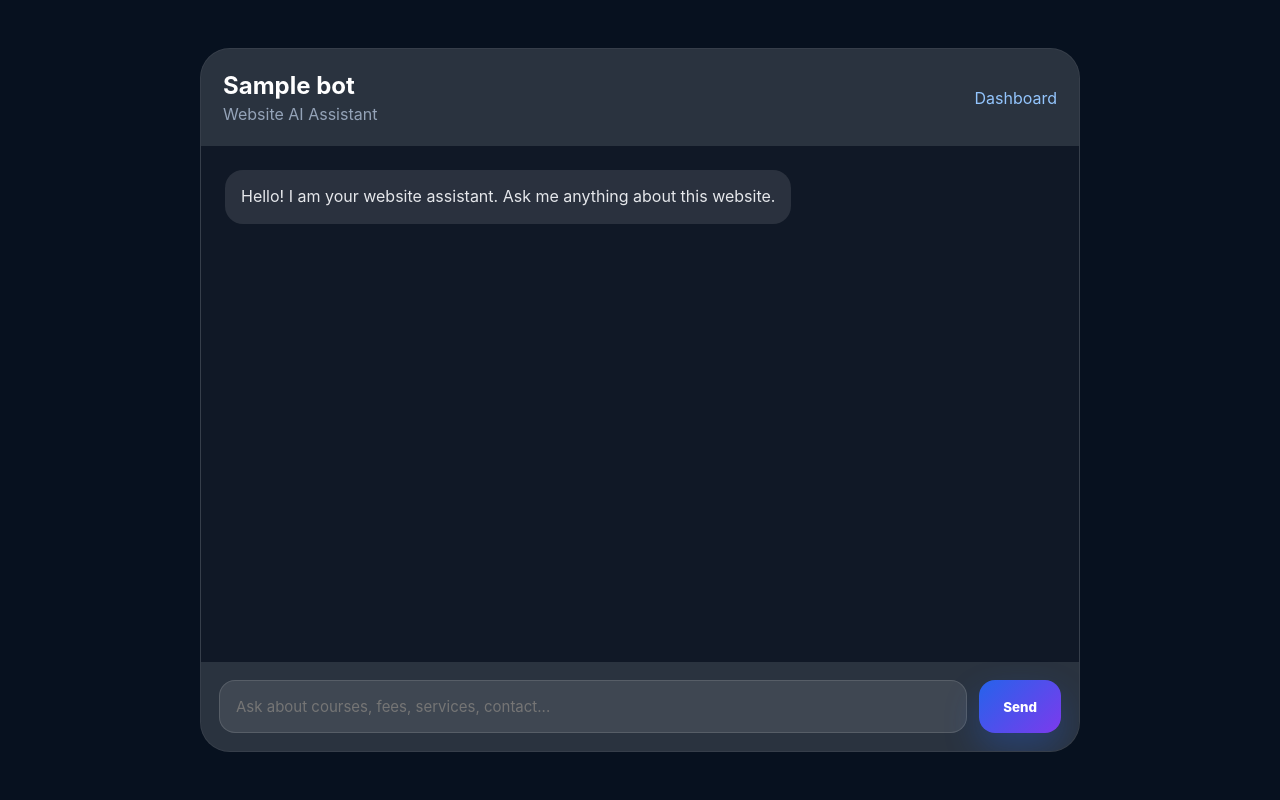
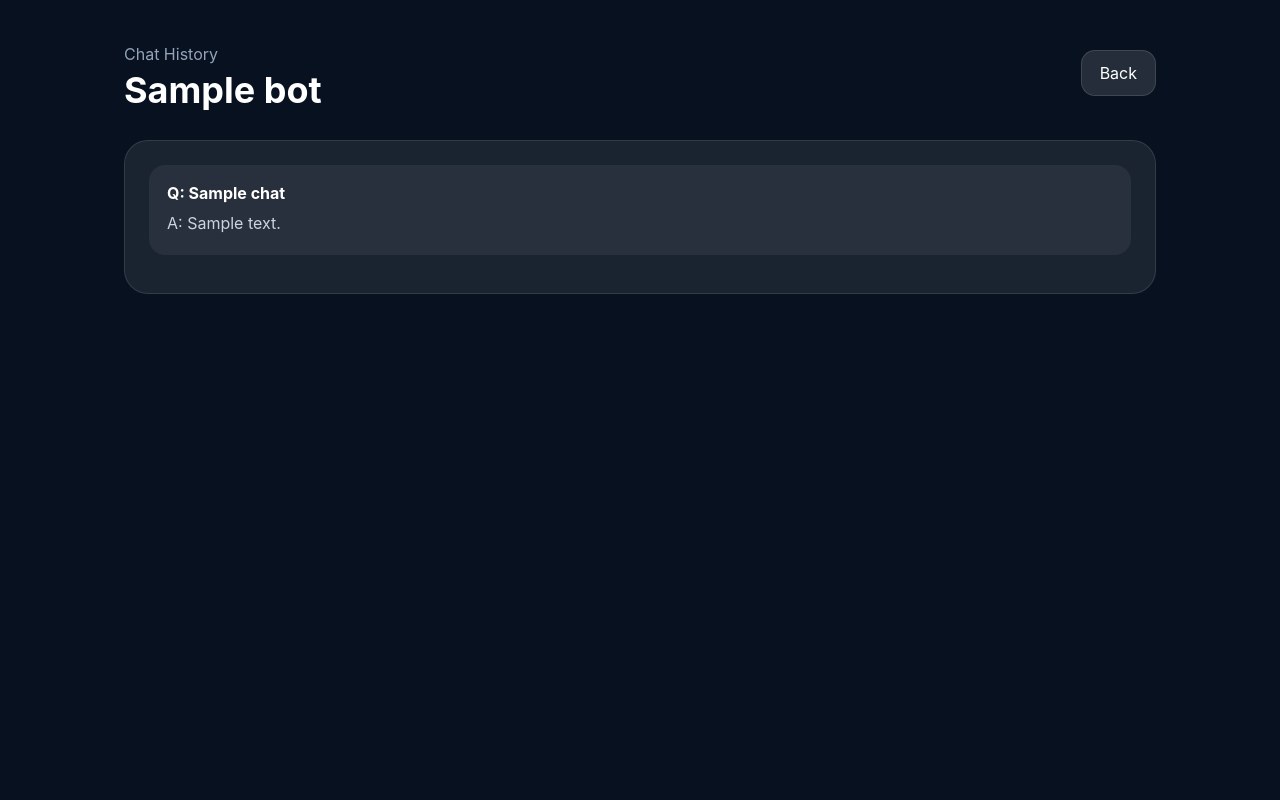
Before and after one commit to nilamtandel-spec/autobot-builder-premium, a Flask app: template templates/histoty.html in a window 1280 px wide. Run offline with Flask 3, Linux system fonts and the light colour scheme; the template is opened without the code that fills it: most values are stand-ins (such as "Sample title", 1, 10 or a date in 2020).

Commit message:
Update histoty.html

```diff
--- a/templates/histoty.html
+++ b/templates/histoty.html
@@ -2,72 +2,36 @@
 <html lang="en">
 <head>
     <meta charset="UTF-8">
-    <title>{{ bot.title }} Chatbot</title>
-    <meta name="viewport" content="width=device-width, initial-scale=1.0">
+    <title>Chat History</title>
     <link rel="stylesheet" href="/static/style.css">
 </head>
-<body class="chat-body">
-    <div class="chat-shell">
-        <div class="chat-header">
-            <div>
-                <h2>{{ bot.title }}</h2>
-                <p>Website AI Assistant</p>
-            </div>
-            <a href="/dashboard/{{ bot_id }}">Dashboard</a>
+<body>
+
+<div class="main-panel full">
+
+    <div class="topbar">
+        <div>
+            <p class="muted">Chat History</p>
+            <h1>{{ bot.title }}</h1>
         </div>
 
-        <div id="chatBox" class="chat-box">
-            <div class="message bot">
-                Hello! I am your website assistant. Ask me anything about this website.
-            </div>
-        </div>
-
-        <div class="chat-input">
-            <input id="question" type="text" placeholder="Ask about courses, fees, services, contact...">
-            <button onclick="sendMessage()">Send</button>
-        </div>
+        <a class="primary-link" href="/dashboard/{{ bot_id }}">Back</a>
     </div>
 
-    <script>
-        const botId = "{{ bot_id }}";
+    <div class="panel-card">
+        {% if bot.chat_history %}
+            {% for chat in bot.chat_history %}
+                <div class="history-item">
+                    <strong>Q: {{ chat.question }}</strong>
+                    <p>A: {{ chat.answer }}</p>
+                </div>
+            {% endfor %}
+        {% else %}
+            <p class="muted">No chat history yet.</p>
+        {% endif %}
+    </div>
 
-        function addMessage(text, type) {
-            const box = document.getElementById("chatBox");
-            const msg = document.createElement("div");
-            msg.className = "message " + type;
-            msg.innerText = text;
-            box.appendChild(msg);
-            box.scrollTop = box.scrollHeight;
-        }
+</div>
 
-        async function sendMessage() {
-            const input = document.getElementById("question");
-            const question = input.value.trim();
-
-            if (!question) return;
-
-            addMessage(question, "user");
-            input.value = "";
-
-            addMessage("Typing...", "bot loading");
-
-            const response = await fetch(`/api/chat/${botId}`, {
-                method: "POST",
-                headers: {"Content-Type": "application/json"},
-                body: JSON.stringify({question})
-            });
-
-            const data = await response.json();
-
-            const loading = document.querySelector(".loading");
-            if (loading) loading.remove();
-
-            addMessage(data.answer, "bot");
-        }
-
-        document.getElementById("question").addEventListener("keypress", function(e) {
-            if (e.key === "Enter") sendMessage();
-        });
-    </script>
 </body>
 </html>
```
